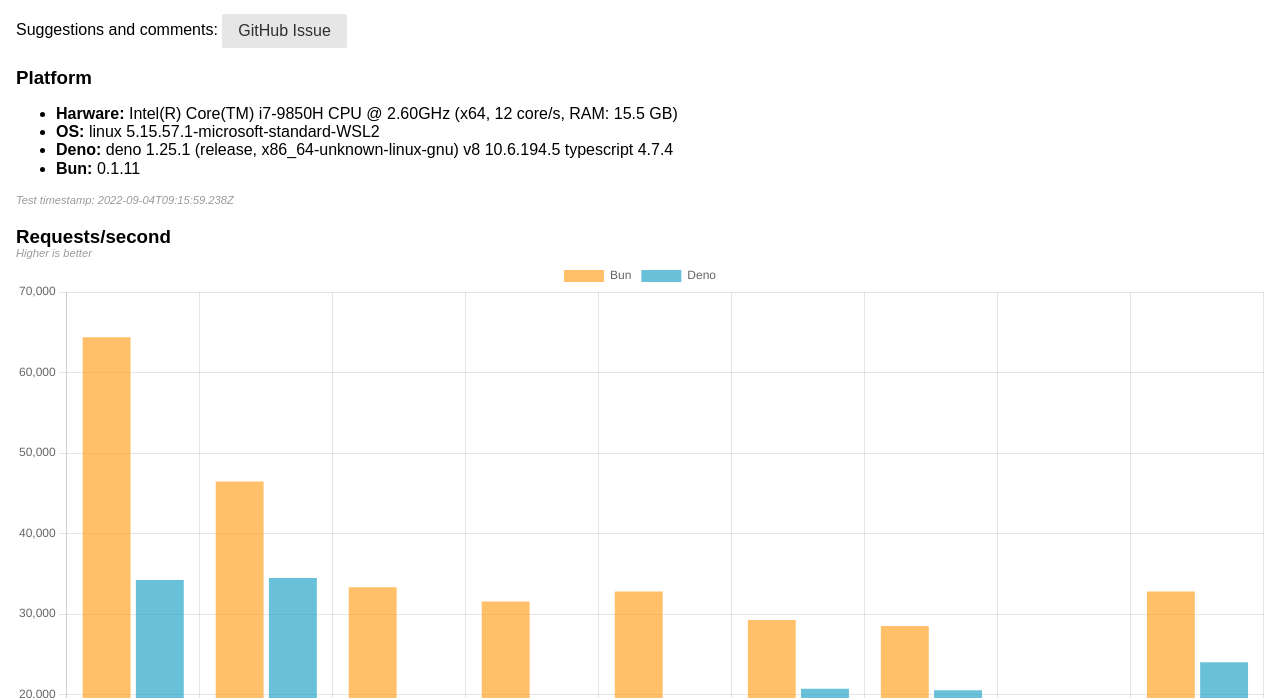
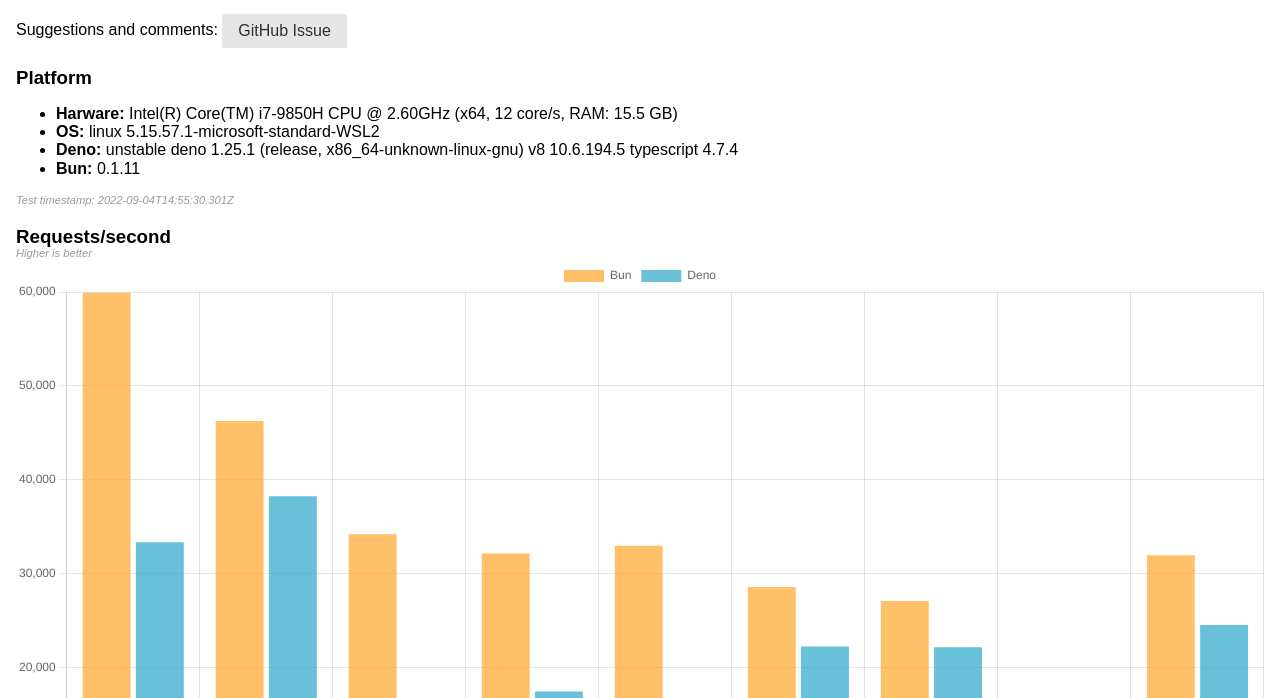
Before and after one commit to rsc1975/bench-deno-vs-bun, a website: page public/index.html in a window 1280 px wide. Shown: the part 102-800 px from the top of the page. Drawn offline with nearby package versions, Linux system fonts and the light colour scheme.

Commit message:
Using unstable deno and date header in Bun

```diff
--- a/public/index.html
+++ b/public/index.html
@@ -63,6 +63,15 @@
 
         <section>
             <h3>Commands</h3>
+            <span>All commands will include the following headers</span>
+            <ul>
+                <li><strong>content-type</strong>. I.e: <code>"content-type: application/json; charset=UTF-8"</code></li>
+                <li><strong>content-length</strong>. I.e: <code>"content-length: 235"</code></li>
+                <li><strong>access-control-allow-origin</strong>. I.e: <code>"access-control-allow-origin: *"</code></li>
+                <li><strong>date</strong>. I.e: <code>"date: Sun, 04 Sep 2022 15:00:23 GMT" <span class="hint">Bun version adds it manually, in Deno is automatic</span></code></li>
+                <li><strong>x-response-time</strong>. I.e: <code>"x-response-time: 10908 us" <span class="hint">Response time generation in microseconds</span></code></li>
+            </ul>
+            <h3>Commands list</h3>
             <ul>
                 <li><strong>Ping</strong>: Return a simple text
                     <ul><li>Example response: <code>PONG</code></li></ul>
--- a/public/latency.json
+++ b/public/latency.json
@@ -16,15 +16,15 @@
       "backgroundColor": "#ffaa33bb",
       "borderColor": "#ffaa33",
       "data": [
-        2.56,
-        3.76,
-        5.49,
-        5.81,
-        5.56,
-        6.39,
-        6.57,
-        35.3,
-        5.59
+        2.91,
+        3.8,
+        5.28,
+        5.68,
+        5.54,
+        6.55,
+        6.9,
+        34.87,
+        5.72
       ]
     },
     {
@@ -32,15 +32,15 @@
       "backgroundColor": "#33aaccbb",
       "borderColor": "#33aacc",
       "data": [
-        5.36,
-        5.31,
-        17.21,
-        13.7,
-        12.62,
-        9.19,
-        9.3,
-        27.43,
-        7.9
+        5.53,
+        4.71,
+        14.67,
+        10.92,
+        11.54,
+        8.44,
+        8.46,
+        26.64,
+        7.63
       ]
     }
   ]
--- a/public/platform.json
+++ b/public/platform.json
@@ -6,7 +6,7 @@
     "cores": 12,
     "os": "linux 5.15.57.1-microsoft-standard-WSL2"
   },
-  "deno": "deno 1.25.1 (release, x86_64-unknown-linux-gnu)\nv8 10.6.194.5\ntypescript 4.7.4",
-  "timestamp": "2022-09-04T09:15:59.238Z",
+  "deno": "unstable deno 1.25.1 (release, x86_64-unknown-linux-gnu)\nv8 10.6.194.5\ntypescript 4.7.4",
+  "timestamp": "2022-09-04T14:55:30.301Z",
   "bun": "0.1.11"
 }
--- a/public/requests.json
+++ b/public/requests.json
@@ -16,15 +16,15 @@
       "backgroundColor": "#ffaa33bb",
       "borderColor": "#ffaa33",
       "data": [
-        64390.4,
-        46467.2,
-        33340.81,
-        31560,
-        32798.4,
-        29262.4,
-        28523.2,
-        5514.8,
-        32806.4
+        59932.8,
+        46256,
+        34222.4,
+        32160,
+        32992,
+        28603.2,
+        27108.8,
+        5646.8,
+        31979.2
       ]
     },
     {
@@ -32,15 +32,15 @@
       "backgroundColor": "#33aaccbb",
       "borderColor": "#33aacc",
       "data": [
-        34228.81,
-        34484.81,
-        11303.2,
-        14108,
-        15269.6,
-        20721.6,
-        20532.8,
-        7159.6,
-        24001.6
+        33356.81,
+        38249.6,
+        13181.6,
+        17477.6,
+        16639.2,
+        22248,
+        22184,
+        7365.2,
+        24539.2
       ]
     }
   ]
--- a/public/throughput.json
+++ b/public/throughput.json
@@ -16,15 +16,15 @@
       "backgroundColor": "#ffaa33bb",
       "borderColor": "#ffaa33",
       "data": [
-        8.602734384536744,
-        10.43046875,
-        16.40625,
-        11.96328125,
-        9.34140625,
-        8.531640625,
-        8.312890625,
-        51.784375,
-        7.683203125
+        10.124218759536744,
+        12.01484375,
+        18.049218759536743,
+        13.32890625,
+        10.55703125,
+        9.34765625,
+        8.858984375,
+        53.234375,
+        8.616796875
       ]
     },
     {
@@ -32,15 +32,15 @@
       "backgroundColor": "#33aaccbb",
       "borderColor": "#33aacc",
       "data": [
-        6.525390625,
-        9.698828125,
-        6.209765625,
-        6.151171875,
-        5.216796875,
-        7.210546875,
-        7.144921875,
-        67.640625,
-        6.980078125
+        6.355078125,
+        10.75703125,
+        7.243359375,
+        7.617578125,
+        5.681640625,
+        7.74375,
+        7.72109375,
+        69.578125,
+        7.136328125
       ]
     }
   ]
```
Also changed, not shown: readme.md, 1 other file.
